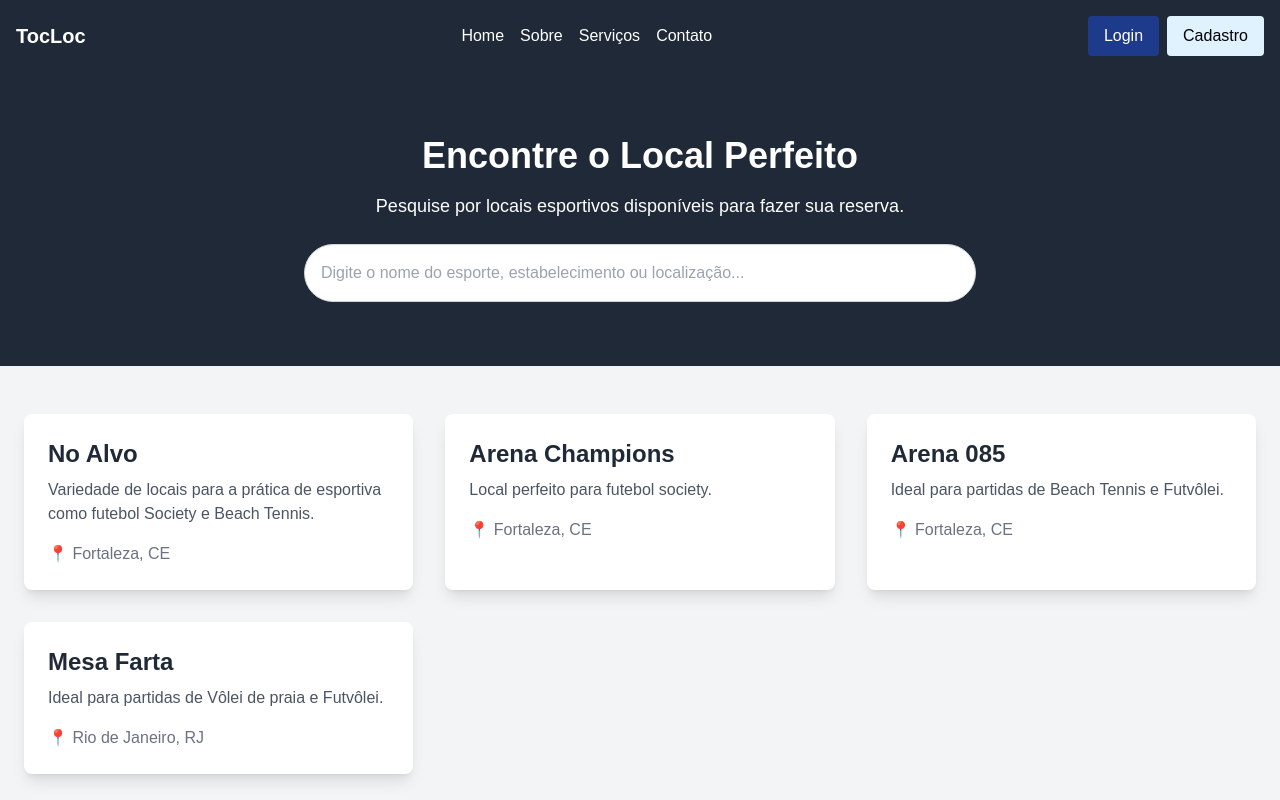
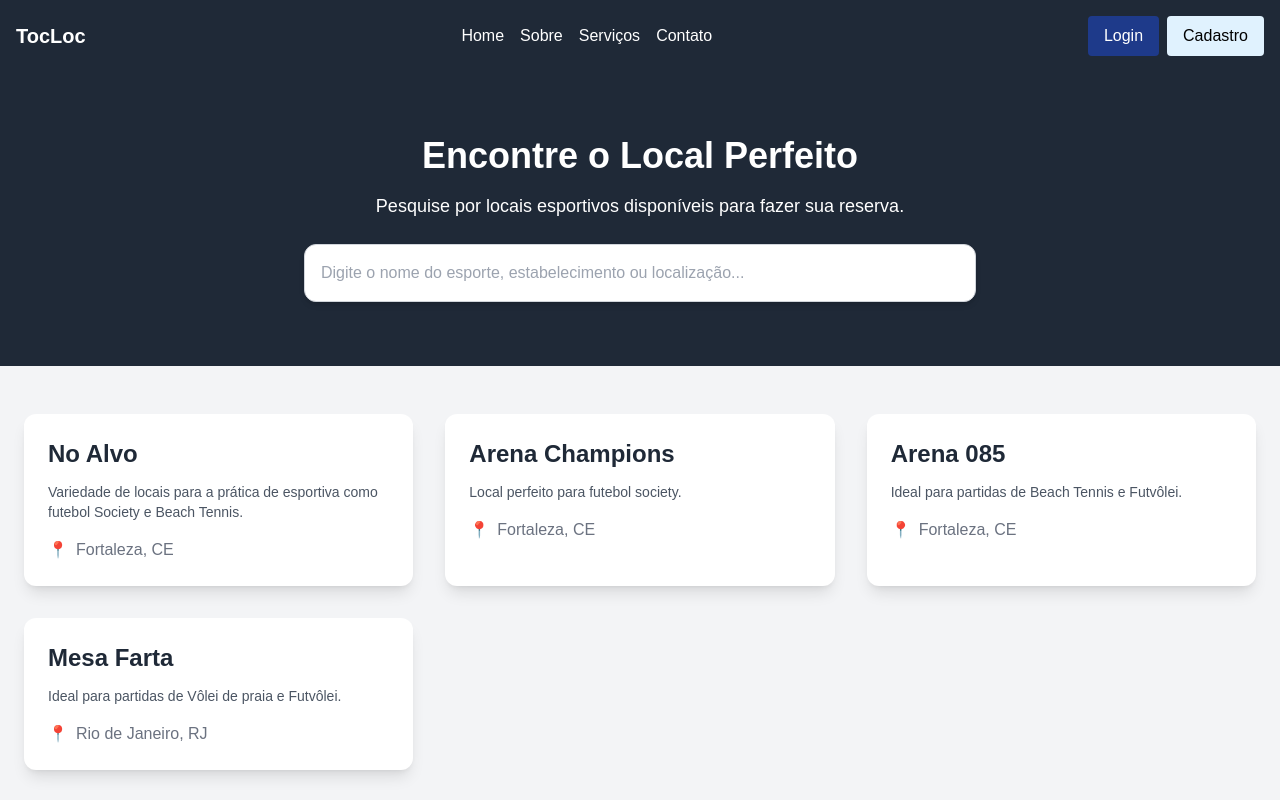
Before and after one commit to matheusclima/tocloc-front, a Next.js app: page /searchEstablishment in a window 1280 px wide. Built offline with nearby package versions, Linux system fonts and the light colour scheme.

Commit message:
melhorias de design

```diff
--- a/src/app/searchEstablishment/page.tsx
+++ b/src/app/searchEstablishment/page.tsx
@@ -1,8 +1,7 @@
 'use client';
 import { useState } from 'react';
-import NavBar from '../../components/ui/navbar'
+import NavBar from '../../components/ui/navbar';
 import { useRouter } from 'next/navigation';
-
 
 const establishments = [
   {
@@ -33,11 +32,11 @@ const establishments = [
 
 export default function SearchEstablishment() {
   const router = useRouter();
+  const [searchTerm, setSearchTerm] = useState('');
 
   const handleClick = (id: number) => {
     router.push(`/establishments/${id}`);
   };
-  const [searchTerm, setSearchTerm] = useState('');
 
   const filteredEstablishments = establishments.filter((establishment) =>
     `${establishment.name} ${establishment.description} ${establishment.location}`
@@ -47,7 +46,7 @@ export default function SearchEstablishment() {
 
   return (
     <div className="min-h-screen bg-gray-100">
-      <NavBar/>
+      <NavBar />
       <header className="bg-gray-800 py-16 text-center text-white">
         <h1 className="text-4xl font-bold mb-4">Encontre o Local Perfeito</h1>
         <p className="text-lg mb-6">
@@ -57,7 +56,7 @@ export default function SearchEstablishment() {
           <input
             type="text"
             placeholder="Digite o nome do esporte, estabelecimento ou localização..."
-            className="w-full p-4 rounded-full border border-gray-300 focus:outline-none focus:ring-2 focus:ring-blue-500 text-black"
+            className="w-full p-4 rounded-xl border border-gray-300 focus:outline-none focus:ring-2 focus:ring-blue-500 text-black shadow-md"
             value={searchTerm}
             onChange={(e) => setSearchTerm(e.target.value)}
           />
@@ -66,19 +65,22 @@ export default function SearchEstablishment() {
 
       <main className="container mx-auto px-6 mt-12">
         {filteredEstablishments.length > 0 ? (
-          <div className="grid grid-cols-1 md:grid-cols-2 lg:grid-cols-3 gap-8 cursor-pointer	">
+          <div className="grid grid-cols-1 md:grid-cols-2 lg:grid-cols-3 gap-8">
             {filteredEstablishments.map((establishment) => (
               <div
                 key={establishment.id}
-                className="bg-white rounded-lg shadow-lg hover:scale-105 transform transition duration-300"
+                className="bg-white rounded-xl shadow-lg hover:scale-105 transform transition duration-300 cursor-pointer"
                 onClick={() => handleClick(establishment.id)}
               >
                 <div className="p-6">
-                  <h2 className="text-2xl font-bold text-gray-800 mb-2">
-                    {establishment.name}
-                  </h2>
-                  <p className="text-gray-600">{establishment.description}</p>
-                  <p className="text-gray-500 mt-4">📍 {establishment.location}</p>
+                  <h2 className="text-2xl font-semibold text-gray-800 mb-3">{establishment.name}</h2>
+                  <p className="text-gray-600 text-sm mb-3">{establishment.description}</p>
+                  <div className="flex items-center text-gray-500 mt-4">
+                    <span role="img" aria-label="location" className="mr-2">
+                      📍
+                    </span>
+                    {establishment.location}
+                  </div>
                 </div>
               </div>
             ))}
@@ -89,7 +91,6 @@ export default function SearchEstablishment() {
           </p>
         )}
       </main>
-
     </div>
   );
 }
```
